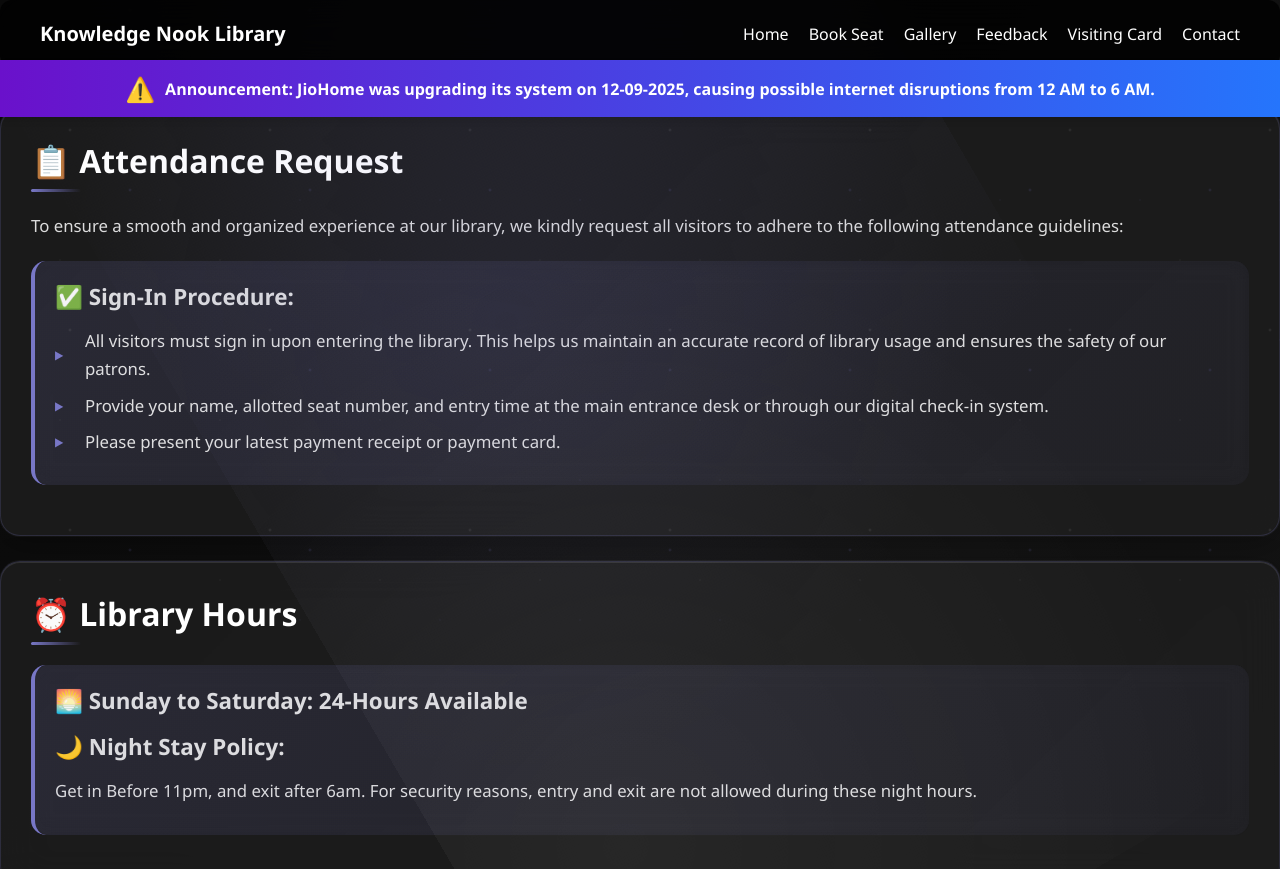
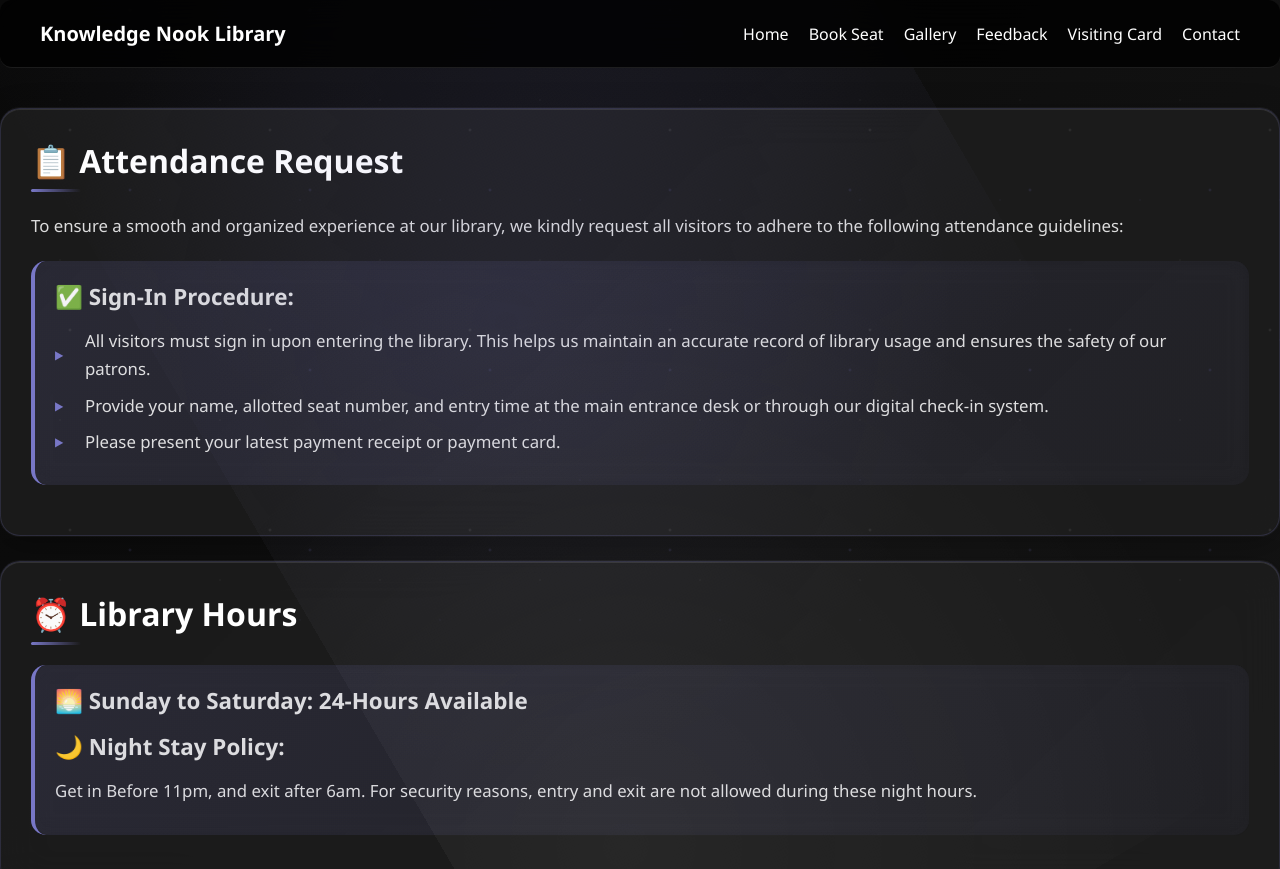
Before and after one commit to Satyaamp/KNLibrary, a plain HTML site: page index.html in a window 1280 px wide. Shown: the top 869 px of the page. Drawn offline with Linux system fonts and the light colour scheme.

Commit message:
Remove JIOHOME Announcement from index.html

```diff
--- a/index.html
+++ b/index.html
@@ -61,13 +61,7 @@
   </header>
 
   <!-- Announcement Banner -->
-  <div id="announcement-banner" class="announcement-banner">
-    <div class="banner-content">
-      <span class="banner-icon">⚠️</span>
-      <p><strong>Announcement:</strong> JioHome was upgrading its system on 12-09-2025, causing possible internet disruptions from 12 AM to 6 AM.
-</p>
-    </div>
-  </div>
+
 </div>
 
 
```
